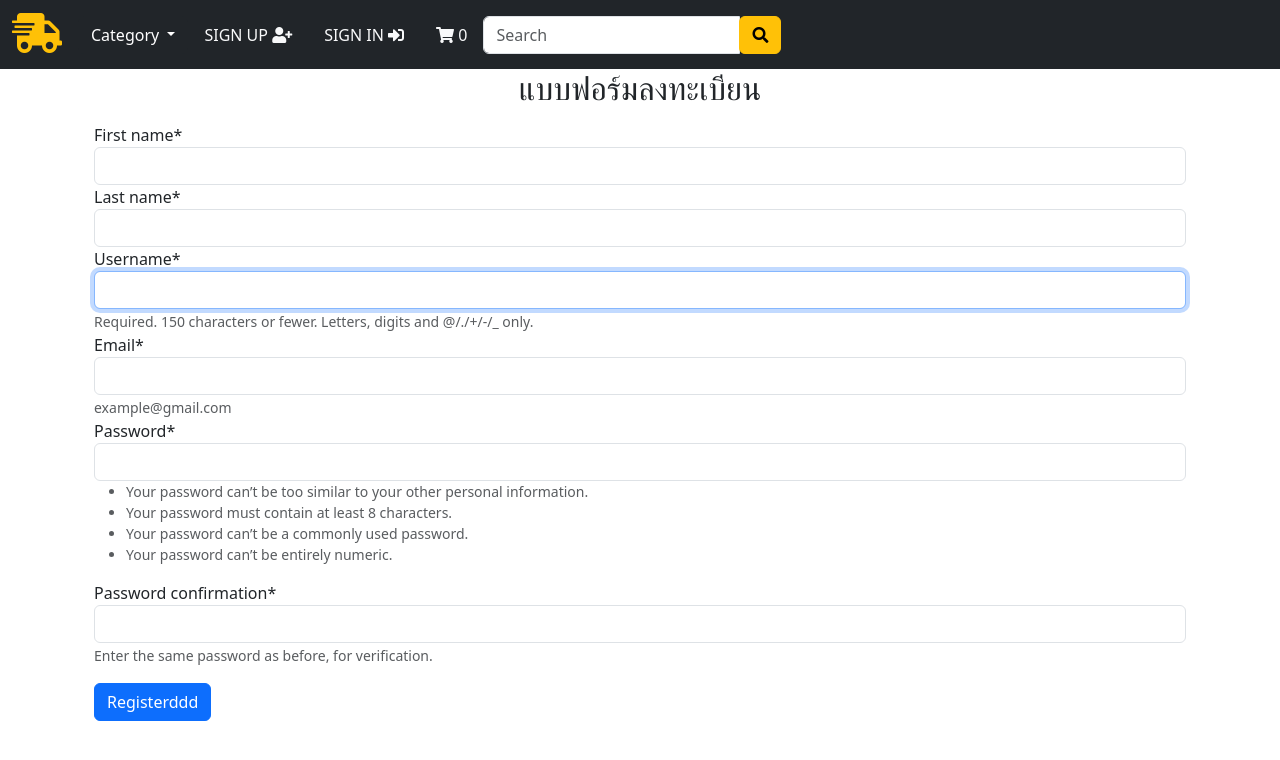
After one commit to sky5208/try, a Django app: page /account/create in a window 1280 px wide. The commit adds this page. Shown: the top 760 px of the page. Run offline with Django 4.2, Linux system fonts and the light colour scheme; data that the repository does not hold is empty; some libraries are stand-ins or nearby versions.

Commit message:
first commit

```diff
--- a/djangoworkshop/settings.py
+++ b/djangoworkshop/settings.py
@@ -29,6 +29,7 @@ DEBUG = True
 ALLOWED_HOSTS = []
 
 STATIC_URL = "/static/"
+CRISPY_TEMPLATE_PACK = 'bootstrap4'
 STATIC_ROOT = os.path.join(BASE_DIR,'static')
 MEDIA_URL ='/media/'
 MEDIA_ROOT = os.path.join(BASE_DIR,'static','media')
@@ -43,7 +44,10 @@ INSTALLED_APPS = [
     "django.contrib.messages",
     "django.contrib.staticfiles",
     "store",
-    "django.contrib.humanize"
+    "django.contrib.humanize",
+    "crispy_forms",
+    "crispy_bootstrap4",
+
 ]
 
 MIDDLEWARE = [
--- /dev/null
+++ b/store/forms.py
@@ -0,0 +1,12 @@
+from django.contrib.auth.models import User
+from django import forms
+from django.contrib.auth.forms import UserCreationForm
+
+class signUpForm(UserCreationForm):
+    first_name = forms.CharField(max_length=100 , required=True)
+    last_name = forms.CharField(max_length=100 , required=True)
+    email = forms.EmailField(max_length=250,help_text='example@gmail.com')
+
+    class Meta:
+        model = User
+        fields = ('first_name','last_name','username','email','password1','password2')
--- a/store/templates/navbar.html
+++ b/store/templates/navbar.html
@@ -21,8 +21,9 @@
             </ul>
             <ul class="navbar-nav">
                 <li class="nav-item dropdown">
+                {% if request.user.is_authenticated and request.user.first_name %}
                     <button class="btn btn-dark dropdown-toggle" data-bs-toggle="dropdown" aria-expanded="false">
-                        Welcome, Demo <i class="fas fa-user circle"></i>
+                        Welcome, {{request.user.first_name}} <i class="fas fa-user circle"></i>
                     </button>
                     <ul class="dropdown-menu dropdown-menu-dark">
                         <li><a class="dropdown-item" href="">ประวัติการสั่งซื้อ</a></li>
@@ -31,20 +32,22 @@
             </ul>
             <ul class="navbar-nav">
                 <li class="nav-item">
-                    <a class="nav-link text-light text-uppercase font-weight-bold px-3" href="">
+                    <a class="nav-link text-light text-uppercase font-weight-bold px-3" href="{%url 'signOut'%}">
                         Sign Out <i class="fas fa-sign-out-alt"></i>
                     </a>
                 </li>
+                {% else %}
                 <li class="nav-item">
-                    <a class="nav-link text-light text-uppercase font-weight-bold px-3" href="">
+                    <a class="nav-link text-light text-uppercase font-weight-bold px-3" href="{% url 'signUp' %}">
                         Sign Up <i class="fas fa-user-plus"></i>
                     </a>
                 </li>
                 <li class="nav-item">
-                    <a class="nav-link text-light text-uppercase font-weight-bold px-3" href="">
+                    <a class="nav-link text-light text-uppercase font-weight-bold px-3" href="{% url 'signIn' %}">
                         Sign In <i class="fas fa-sign-in-alt"></i>
                     </a>
                 </li>
+                {% endif %}
                 <li class="nav-item">
                     <a class="nav-link text-light text-uppercase font-weight-bold px-3" href="{% url 'cartdetail' %}">
                         <i class="fas fa-shopping-cart"></i>
--- /dev/null
+++ b/store/templates/signup.html
@@ -0,0 +1,12 @@
+{% extends 'layout.html'%}
+{% block content%}
+{% load crispy_forms_tags%}
+<div class="container">
+    <h2 align = 'center'>แบบฟอร์มลงทะเบียน</h2>
+    <form method="POST">
+        <p>{{form | crispy}}</p>
+        {%csrf_token%}
+        <input type="submit" class="btn btn-primary" value="Registerddd">
+    </form>
+</div>
+{% endblock %}
--- a/store/urls.py
+++ b/store/urls.py
@@ -12,6 +12,11 @@ urlpatterns = [
     path('product/<slug:category_slug>/<slug:product_slug>', views.productPage, name='productDetails'),
     path('cart/add/<int:product_id>',views.addCart,name='addCart'),
     path('cartdetail/',views.cartdetail,name="cartdetail"),
+    path('cart/remove/<int:product_id>',views.removeCart,name="removeCart"),
+    path('account/create',views.signupView,name="signUp"),
+    path('account/login',views.signinView,name="signIn"),
+    path('account/logout',views.signOutView,name="signOut"),
+
 ]
 # product/fashion/
 # product/toys/lego
--- a/store/views.py
+++ b/store/views.py
@@ -1,6 +1,10 @@
 from django.shortcuts import render,get_object_or_404,redirect
 from django.http import HttpResponse
 from store.models import Category,Product,Cart,CartItem
+from store.forms import signUpForm
+from django.contrib.auth.models import Group,User
+from django.contrib.auth.forms import AuthenticationForm
+from django.contrib.auth import login,authenticate,logout
 
 # Create your views here.
 def index(request,category_slug=None):
@@ -76,3 +80,42 @@ def removeCart(request,product_id):
     cartItem =  CartItem.objects.get(product = product, cart = cart)
     cartItem.delete()
     return redirect('cartdetail')
+
+def signupView(request):
+    if request.method == 'POST':
+        # บันทึกข้อมูลuser
+        form = signUpForm(request.POST)
+        if form.is_valid():
+            form.save()
+        # บันทึก group Customer
+        # ดึง username มาใช้
+            username = form.cleaned_data.get('username')
+            # ดีงข้อมูลจากฐาาข้อมูล
+            signUpUser = User.objects.get(username = username)
+            # จัด group
+            customer_group = Group.objects.get(name = 'Customer')
+            customer_group.user_set.add(signUpUser)
+
+    else:
+        form = signUpForm()
+    return render(request,"signup.html",{'form':form})
+
+def signinView(request):
+    if request.method == 'POST':
+        form = AuthenticationForm(data = request.POST)
+        if form.is_valid():
+            username = request.POST['username']
+            password = request.POST['password']
+            user = authenticate(username=username,password=password)
+            if user is not None:
+                login(request,user)
+                return redirect('home')
+            else:
+                return redirect('signUp')
+    else:
+        form =AuthenticationForm()
+    return render(request,'signin.html',{'form':form})
+
+def signOutView(request):
+    logout(request)
+    return redirect('signIn')
```
Also changed, not shown: store/templates/signin.html (added, +12 -0 lines), README.md.
